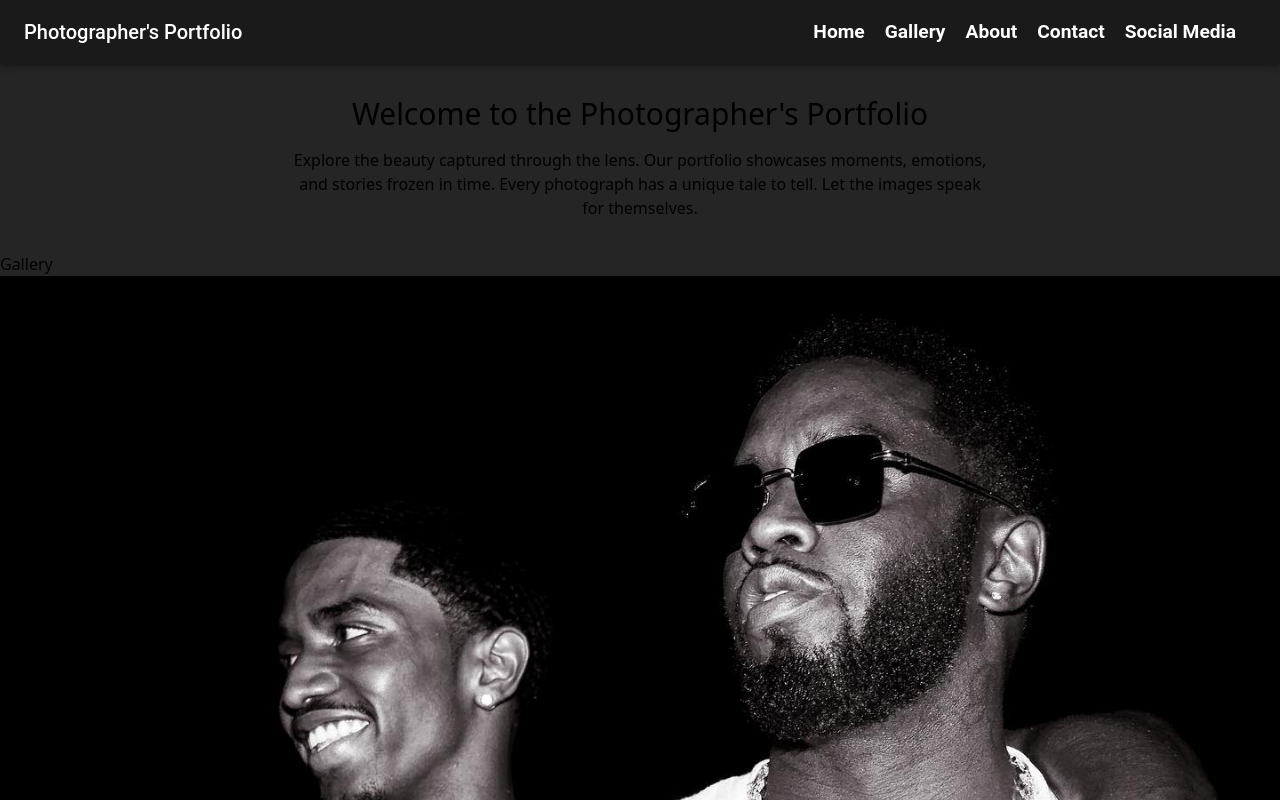
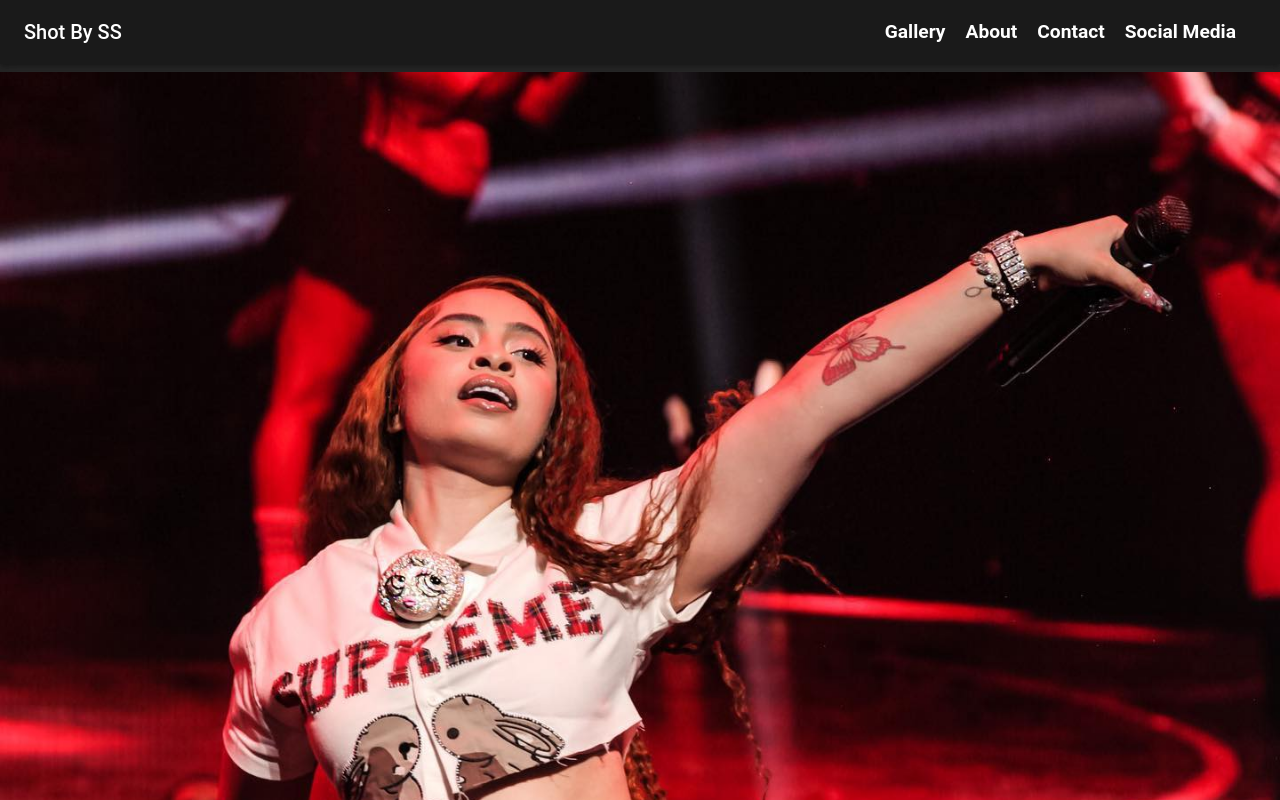
Before and after one commit to michael-carvajal/shot-by-ss, a React (Create React App) app: page /home in a window 1280 px wide. Shown: the top 800 px of the page. Built offline with nearby package versions, Linux system fonts and the light colour scheme.

Commit message:
adjusted image postions removed home compoent

```diff
--- a/src/components/Gallery.jsx
+++ b/src/components/Gallery.jsx
@@ -7,9 +7,7 @@ const Gallery = ({ scrollPosition }) => {
   // Example image paths
 
   return (
-    <div className="gallery-container">
-      <h2>Gallery</h2>
-
+    <div className="gallery-container mt-2">
       <div className="image-grid">
         {imagePaths2.map((path, index) => (
   <LazyLoadImage
--- a/src/components/Home.jsx
+++ /dev/null
@@ -1,17 +0,0 @@
-// src/components/Home.js
-import React from 'react';
-
-const Home = () => {
-  return (
-    <div className="max-w-3xl mx-auto p-8 text-center">
-      <h2 className="text-3xl mb-4 text-primary">Welcome to the Photographer's Portfolio</h2>
-      <p className="text-base text-text-primary">
-        Explore the beauty captured through the lens. Our portfolio showcases moments, emotions, and stories frozen in time.
-        Every photograph has a unique tale to tell. Let the images speak for themselves.
-      </p>
-      {/* Add more content specific to the Home section */}
-    </div>
-  );
-};
-
-export default Home;
--- a/src/components/MainComponent.jsx
+++ b/src/components/MainComponent.jsx
@@ -1,6 +1,5 @@
 import React, { useRef } from 'react'
 import NavBar from './NavBar';
-import Home from './Home'; // Create for other sections
 import Gallery from './Gallery';
 import About from './About';
 import Contact from './Contact';
@@ -16,7 +15,6 @@ const MainComponent = () => {
 
 
   const sections = [
-    { id: 'home', label: 'Home' },
     { id: 'gallery', label: 'Gallery', ref: galleryRef },
     { id: 'about', label: 'About', ref: aboutRef },
     { id: 'contact', label: 'Contact', ref: contactRef },
@@ -25,9 +23,6 @@ const MainComponent = () => {
   return (
         <div>
             <NavBar sections={sections} />
-            <div id="home">
-              <Home />
-            </div>
             <div id="gallery" ref={galleryRef}>
               <Gallery />
             </div>
--- a/src/components/NavBar.jsx
+++ b/src/components/NavBar.jsx
@@ -3,6 +3,7 @@ import React from 'react';
 import { AppBar, Toolbar, Typography } from '@mui/material';
 import styled from '@emotion/styled';
 import '../styles/nav.css'
+import { Link } from 'react-router-dom';
 
 const StyledAppBar = styled(AppBar)`
   background-color: ${({ theme }) => theme.palette.primary.main};
@@ -43,7 +44,7 @@ const NavBar = ({ sections }) => {
     <StyledAppBar position="static">
       <StyledToolbar>
         <Typography variant="h6" style={{ cursor: 'pointer' }}>
-          Photographer's Portfolio
+          <Link to='/'>Shot By SS</Link>
         </Typography>
         <div className='nav-links'>
           {sections.map((section) => (
--- a/src/utils/importImages.js
+++ b/src/utils/importImages.js
@@ -45,10 +45,24 @@ import image_21Two from '../Images/instaImages2/image_21.jpg';
 import image_8Two from '../Images/instaImages2/image_8.jpg';
 import uziTwo from '../Images/instaImages2/uzi.jpg';
 
-const imagePaths2 = [DNDTwo, iceSpiceTwo, image_11Two, image_14Two, image_20Two, image_5Two, taylorTwo, concertTwo, image_10Two, image_12Two, image_17Two, image_21Two, image_8Two, uziTwo];
+const imagePaths2 = [
+    iceSpiceTwo,
+    concertTwo,
+    taylorTwo,
+    image_20Two,
+    DNDTwo,
+    uziTwo,
+    image_10Two,
+    image_14Two,
+    image_11Two,
+    image_12Two,
+     image_17Two,
+     image_21Two,
+     image_44,
+    ];
 
     const imagePaths = [
-    image_10,
+        image_8Two,
         image_19,
         image_24,
     image_29,
@@ -56,6 +70,7 @@ image_33,
     image_39,
     image_5,
     image_12,
+    image_10,
 image_20,
 image_25,
 image_3,
@@ -79,7 +94,6 @@ image_23,
 image_28,
 image_32,
 image_38,
-image_44
 ]
 
 export { imagePaths, imagePaths2}
```
Lines whose indentation alone changed are shown as unchanged.
